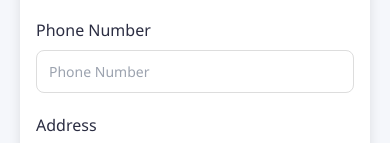
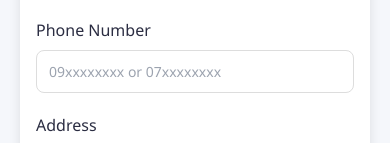
Before and after one commit to Mame559506/NMobileClinic, a React (Vite) app in the folder frontend/: page /register in a window 390 px wide. Shown: the part 506-649 px from the top of the page. Built offline with nearby package versions, Linux system fonts and the light colour scheme; no server answers.

Commit message:
fix: register validation - letters only for names, phone must be 10 digits starting 09 or 07

```diff
--- a/frontend/src/pages/auth/Register.jsx
+++ b/frontend/src/pages/auth/Register.jsx
@@ -46,6 +46,7 @@ export default function Register() {
   const handleSubmit = async (e) => {
     e.preventDefault()
     if (!strong) { setError('Password does not meet the requirements.'); return }
+    if (form.phone && !/^(09|07)\d{8}$/.test(form.phone)) { setError('Phone number must be 10 digits starting with 09 or 07.'); return }
     if (!agreed) { setError('You must agree to the Terms & Conditions.'); return }
     setError(''); setLoading(true)
     const result = await register(form)
@@ -92,11 +93,15 @@ export default function Register() {
           <div style={{ display: 'grid', gridTemplateColumns: '1fr 1fr', gap: 12 }}>
             <div className="form-group">
               <label>{t('firstName')}</label>
-              <input className="form-control" placeholder={t('firstName')} value={form.firstName} onChange={set('firstName')} required />
+              <input className="form-control" placeholder={t('firstName')} value={form.firstName}
+                onChange={e => { const v = e.target.value.replace(/[^a-zA-Z\s]/g, ''); setForm({ ...form, firstName: v }) }}
+                required />
             </div>
             <div className="form-group">
               <label>{t('lastName')}</label>
-              <input className="form-control" placeholder={t('lastName')} value={form.lastName} onChange={set('lastName')} required />
+              <input className="form-control" placeholder={t('lastName')} value={form.lastName}
+                onChange={e => { const v = e.target.value.replace(/[^a-zA-Z\s]/g, ''); setForm({ ...form, lastName: v }) }}
+                required />
             </div>
           </div>
 
@@ -156,7 +161,21 @@ export default function Register() {
 
           <div className="form-group">
             <label>{t('phoneNumber')}</label>
-            <input className="form-control" placeholder={t('phoneNumber')} value={form.phone} onChange={set('phone')} />
+            <input className="form-control"
+              placeholder="09xxxxxxxx or 07xxxxxxxx"
+              value={form.phone}
+              inputMode="numeric"
+              maxLength={10}
+              onChange={e => {
+                const v = e.target.value.replace(/[^0-9]/g, '').slice(0, 10)
+                setForm({ ...form, phone: v })
+              }}
+            />
+            {form.phone && !/^(09|07)\d{8}$/.test(form.phone) && (
+              <small style={{ color: 'var(--danger)', fontSize: 12 }}>
+                Must be 10 digits starting with 09 or 07
+              </small>
+            )}
           </div>
           <div className="form-group">
             <label>{t('address')}</label>
```
Also changed, not shown: 2 other files (tests, documents, lock files or other folders).
